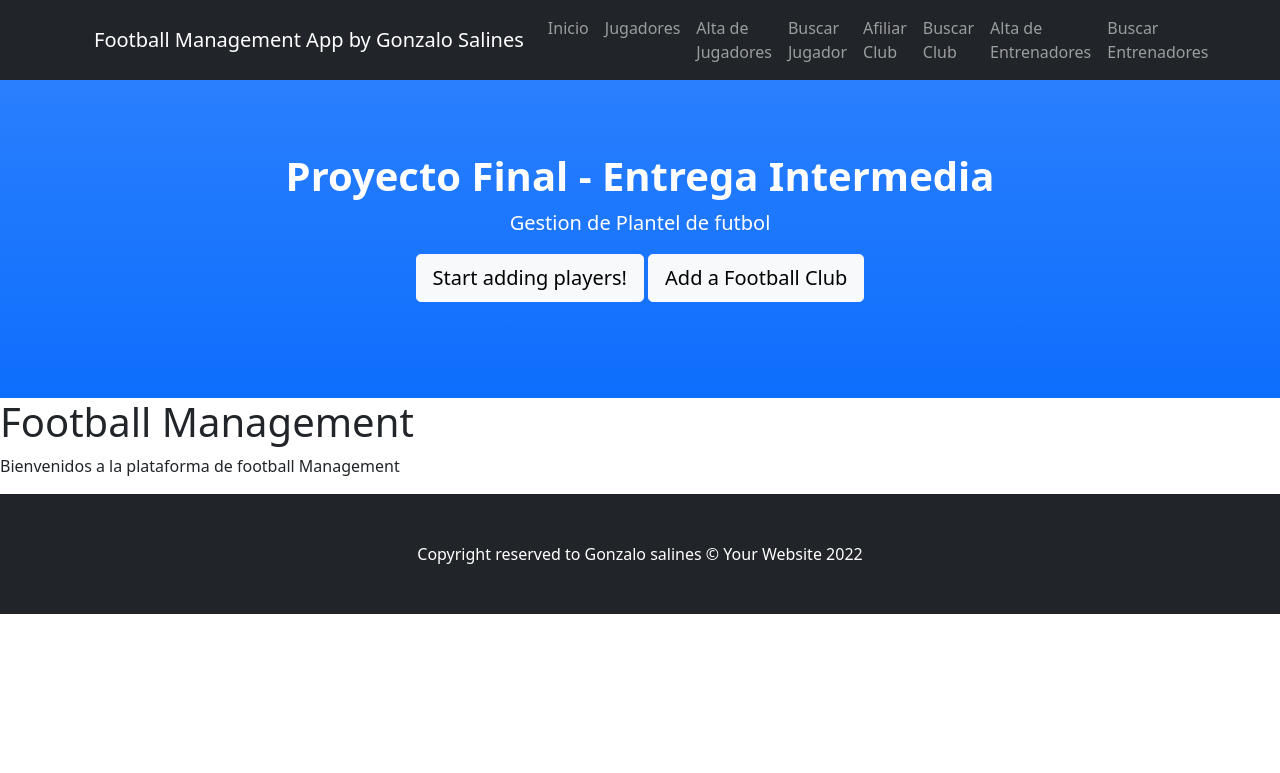
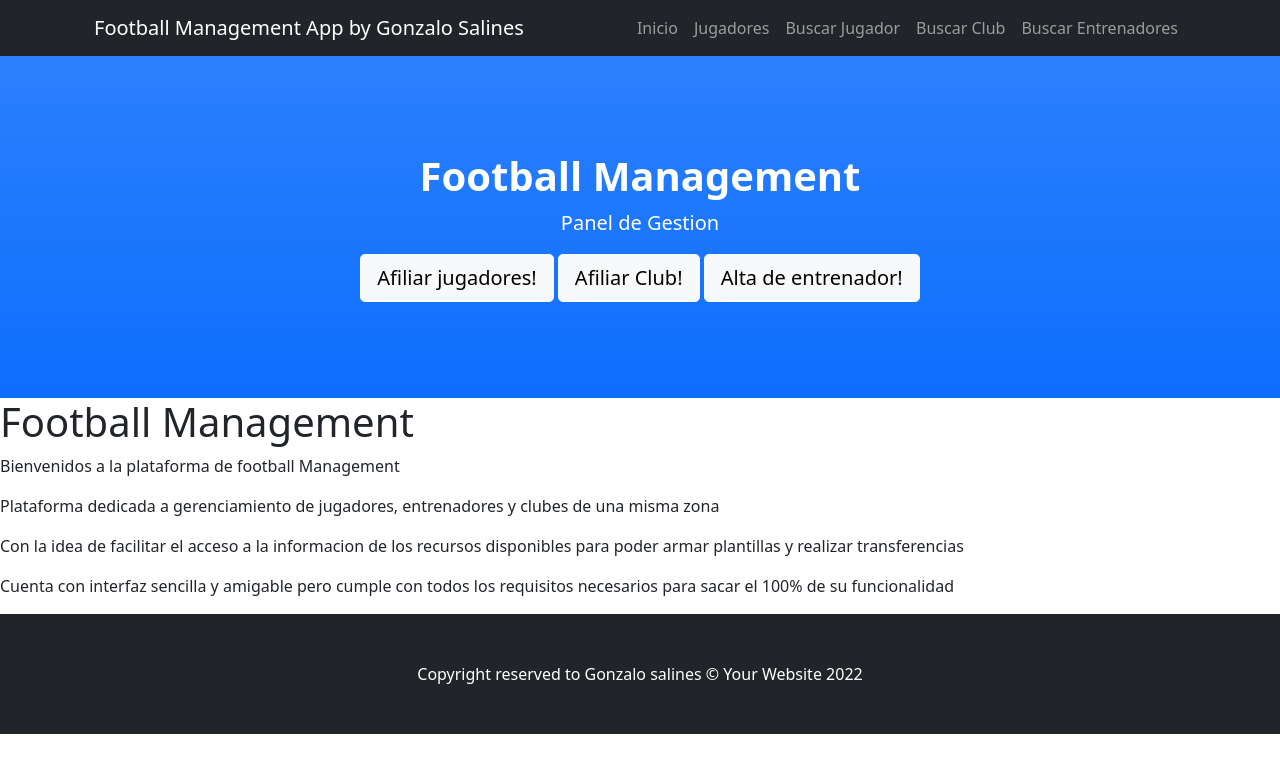
Before and after one commit to gonzalosalines/EntregaIntermediaGonzaloSalines, a Django app: page / in a window 1280 px wide. Shown: the top 773 px of the page. Run offline with Django 4.2, Linux system fonts and the light colour scheme; some libraries are stand-ins or nearby versions.

Commit message:
Cosmetic changes

```diff
--- a/ProyectoFinal/templates/ProyectoFinal/base.html
+++ b/ProyectoFinal/templates/ProyectoFinal/base.html
@@ -7,7 +7,7 @@
         <meta name="viewport" content="width=device-width, initial-scale=1, shrink-to-fit=no" />
         <meta name="description" content="Footbal Management" />
         <meta name="author" content="Gonzalo Salines" />
-        <title>Proyecto Final Entrega Intermedia</title>
+        <title>Football Management</title>
         <link rel="icon" type="image/x-icon" href="assets/favicon.ico" />
         <!-- Core theme CSS (includes Bootstrap)-->
         <link href="{% static 'ProyectoFinal\css\styles.css' %}" rel="stylesheet" />
@@ -22,11 +22,11 @@
                     <ul class="navbar-nav ms-auto">
                         <li class="nav-item"><a class="nav-link" href="{% url 'coder-inicio' %}">Inicio</a></li>
                         <li class="nav-item"><a class="nav-link" href="{% url 'coder-jugadores' %}"> Jugadores </a></li>
-                        <li class="nav-item"><a class="nav-link" href="{% url 'coder-jugadores-crear' %}"> Alta de Jugadores </a></li>
+                       <!--  <li class="nav-item"><a class="nav-link" href="{% url 'coder-jugadores-crear' %}"> Alta de Jugadores </a></li> -->
                         <li class="nav-item"><a class="nav-link" href="{% url 'coder-jugadores-buscar' %}"> Buscar Jugador </a></li>
-                        <li class="nav-item"><a class="nav-link" href="{% url 'coder-equipo-crear' %}"> Afiliar Club </a></li>
+                        <!--<li class="nav-item"><a class="nav-link" href="{% url 'coder-equipo-crear' %}"> Afiliar Club </a></li> -->
                         <li class="nav-item"><a class="nav-link" href="{% url 'coder-equipo-buscar' %}"> Buscar Club </a></li>
-                        <li class="nav-item"><a class="nav-link" href="{% url 'coder-entrenadores-crear' %}"> Alta de Entrenadores</a></li>
+                        <!-- <li class="nav-item"><a class="nav-link" href="{% url 'coder-entrenadores-crear' %}"> Alta de Entrenadores</a></li> -->
                         <li class="nav-item"><a class="nav-link" href="{% url 'coder-entrenadores-buscar' %}"> Buscar Entrenadores</a></li>
                     </ul>
                 </div>
@@ -35,10 +35,11 @@
         <!-- Header-->
         <header class="bg-primary bg-gradient text-white">
             <div class="container px-4 text-center">
-                <h1 class="fw-bolder">Proyecto Final - Entrega Intermedia</h1>
-                <p class="lead">Gestion de Plantel de futbol</p>
-                <a class="btn btn-lg btn-light" href="{% url 'coder-jugadores-crear' %}">Start adding players!</a>
-                <a class="btn btn-lg btn-light" href="{% url 'coder-equipo-crear' %}">Add a Football Club</a>
+                <h1 class="fw-bolder">Football Management</h1>
+                <p class="lead">Panel de Gestion</p>
+                <a class="btn btn-lg btn-light" href="{% url 'coder-jugadores-crear' %}">Afiliar jugadores!</a>
+                <a class="btn btn-lg btn-light" href="{% url 'coder-equipo-crear' %}">Afiliar Club!</a>
+                <a class="btn btn-lg btn-light" href="{% url 'coder-entrenadores-crear' %}">Alta de entrenador!</a>
             </div>
         </header>
 
--- a/ProyectoFinal/templates/ProyectoFinal/busqueda_entrenador.html
+++ b/ProyectoFinal/templates/ProyectoFinal/busqueda_entrenador.html
@@ -6,7 +6,7 @@
 <form method="get">
 
     <p>
-        Nombre Entrenador: <input type="text" name="nombre_Entrenador">
+        Nombre Entrenador: <input type="text" name="nombre_entrenador">
     </p>
     <input type="submit" value="Buscar">
 </form>
--- a/ProyectoFinal/templates/ProyectoFinal/index.html
+++ b/ProyectoFinal/templates/ProyectoFinal/index.html
@@ -4,4 +4,9 @@
 {% block contenido %}
 <h1>Football Management</h1>
 <p>Bienvenidos a la plataforma de football Management</p>
+
+<p>Plataforma dedicada a gerenciamiento de jugadores, entrenadores y clubes de una misma zona</p>
+<p>Con la idea de facilitar el acceso a la informacion de los recursos disponibles para poder armar plantillas y realizar transferencias</p>
+<p>Cuenta con interfaz sencilla y amigable pero cumple con todos los requisitos necesarios para sacar el 100% de su funcionalidad</p>
+
 {% endblock %}
--- a/ProyectoFinal/views.py
+++ b/ProyectoFinal/views.py
@@ -95,7 +95,7 @@ def buscar_entrenadores(request):
         if nombre_entrenador == "":
             entrenadores = []
         else:
-            entrenadores = Jugador.objects.filter(nombre__icontains=nombre_entrenador)
+            entrenadores = Entrenador.objects.filter(nombre__icontains=nombre_entrenador)
         return render(request, "ProyectoFinal/busqueda_entrenador.html", {"listado_entrenadores": entrenadores})
 
     return render(request, "ProyectoFinal/busqueda_entrenador.html", {"listado_entrenadores": []})
```
